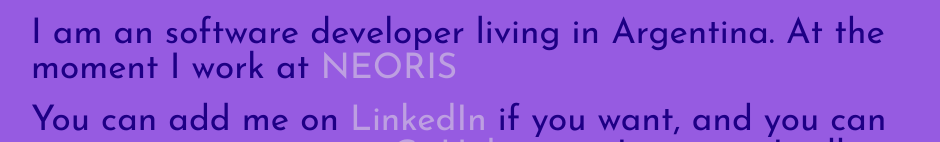
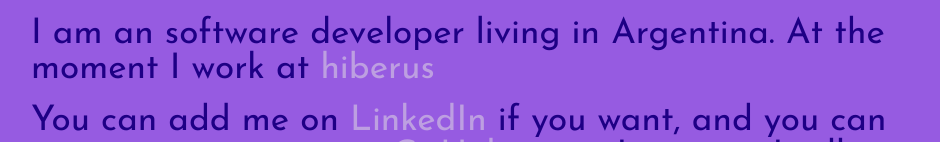
Before and after one commit to alanobregon/portfolio, a Next.js app: page / in a window 1280 px wide. Shown: the part 306-448 px from the top of the page, without its empty margins (129-1069 px from the left). Built offline with nearby package versions, Linux system fonts and the light colour scheme.

Commit message:
Change current workplace

```diff
--- a/src/app/page.tsx
+++ b/src/app/page.tsx
@@ -13,7 +13,7 @@ export default function Home() {
 
       <p className={styles.description}>
         I am an software developer living in Argentina.
-        At the moment I work at <a href="https://neoris.com/">NEORIS</a>
+        At the moment I work at <a href="https://www.hiberus.com/">hiberus</a>
       </p>
 
       <p className={styles.description}>
```
